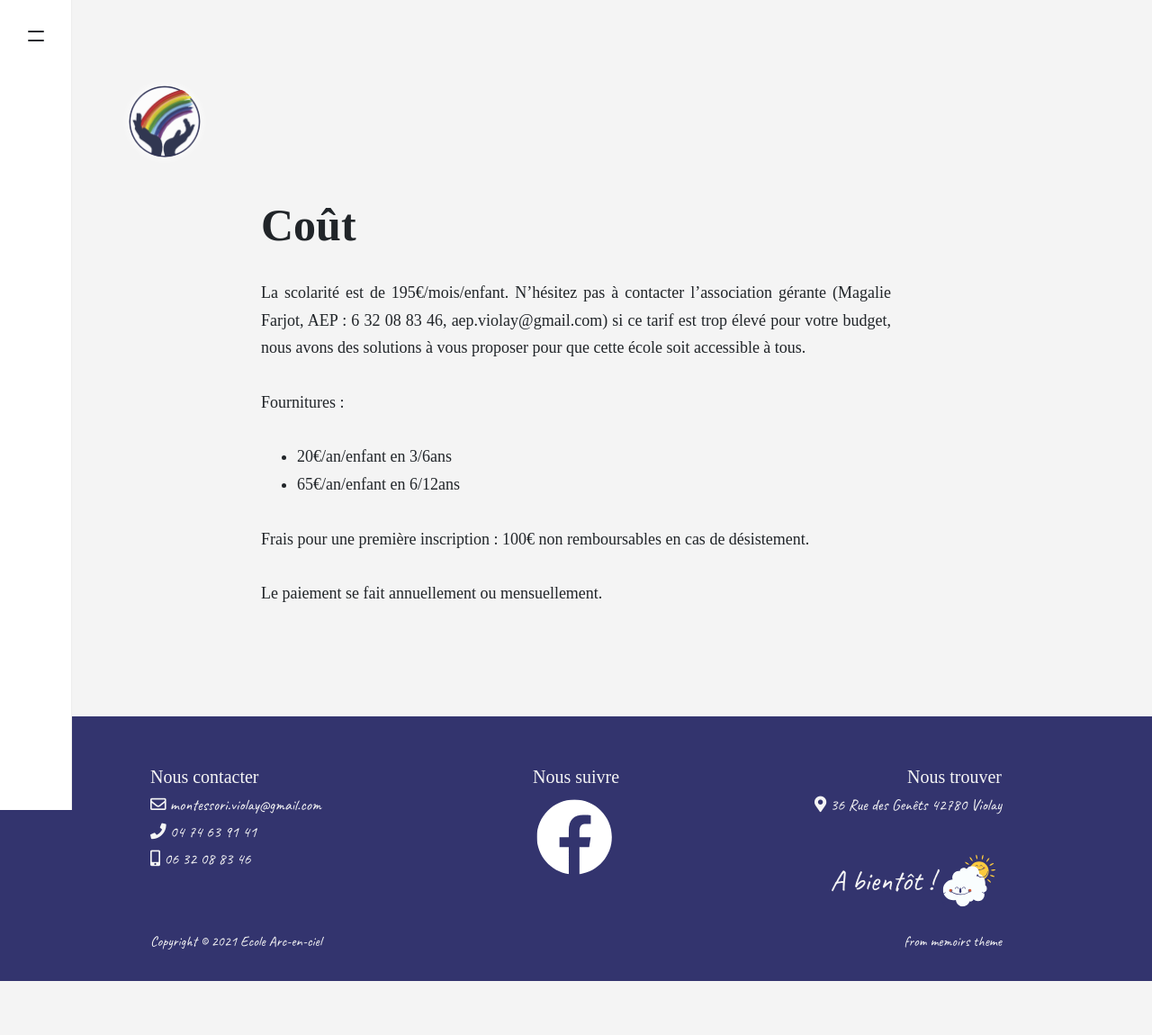
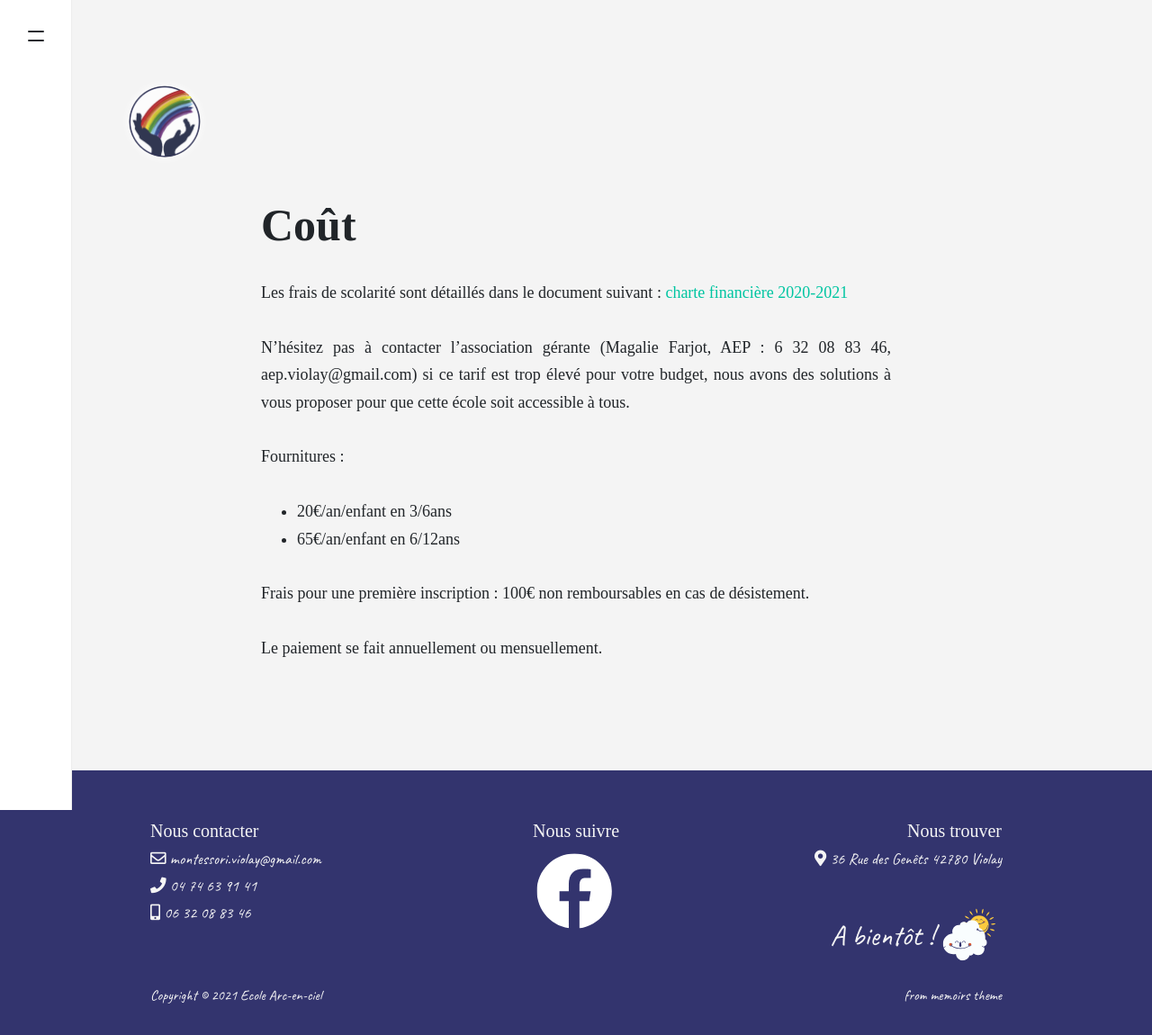
Before and after one commit to violay-rainbow-school/violay-rainbow-school.github.io, a Jekyll site: the page built from _pages/about/cost.md, in a window 1280 px wide. Shown: the whole page at 90% size. Built offline with Jekyll 4.4.1, drawn with Linux system fonts in a browser that asks for light colours; nearby versions of some CDN libraries; some web fonts are replaced; comment, search, counter and statistics services are not loaded; before the commit the page ends 1090 px from its top, so only the background shows below that.

Commit message:
add 2020-2021 financial charter

```diff
--- a/_pages/about/cost.md
+++ b/_pages/about/cost.md
@@ -7,7 +7,9 @@ image:
 imageshadow: true
 ---
 
-La scolarité est de 195€/mois/enfant. N'hésitez pas à contacter l'association gérante (Magalie Farjot, AEP : 6 32 08 83 46, aep.violay@gmail.com) si ce tarif est trop élevé pour votre budget, nous avons des solutions à vous proposer pour que cette école soit accessible à tous.
+Les frais de scolarité sont détaillés dans le document suivant : [charte financière 2020-2021](/assets/pdf/2020-2021-financial-charter.pdf)
+
+N'hésitez pas à contacter l'association gérante (Magalie Farjot, AEP : 6 32 08 83 46, aep.violay@gmail.com) si ce tarif est trop élevé pour votre budget, nous avons des solutions à vous proposer pour que cette école soit accessible à tous.
 
 Fournitures :
 - 20€/an/enfant en 3/6ans
```
Also changed, not shown: 1 other file.
